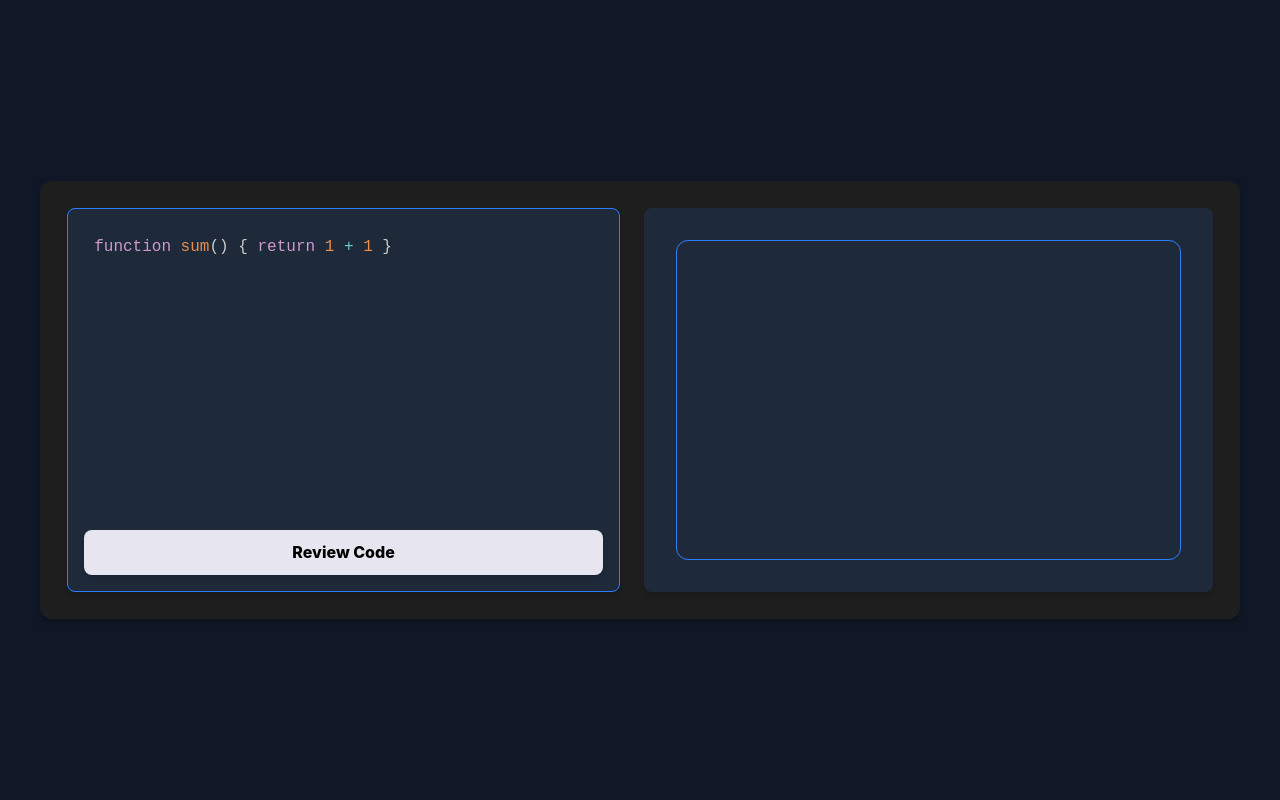
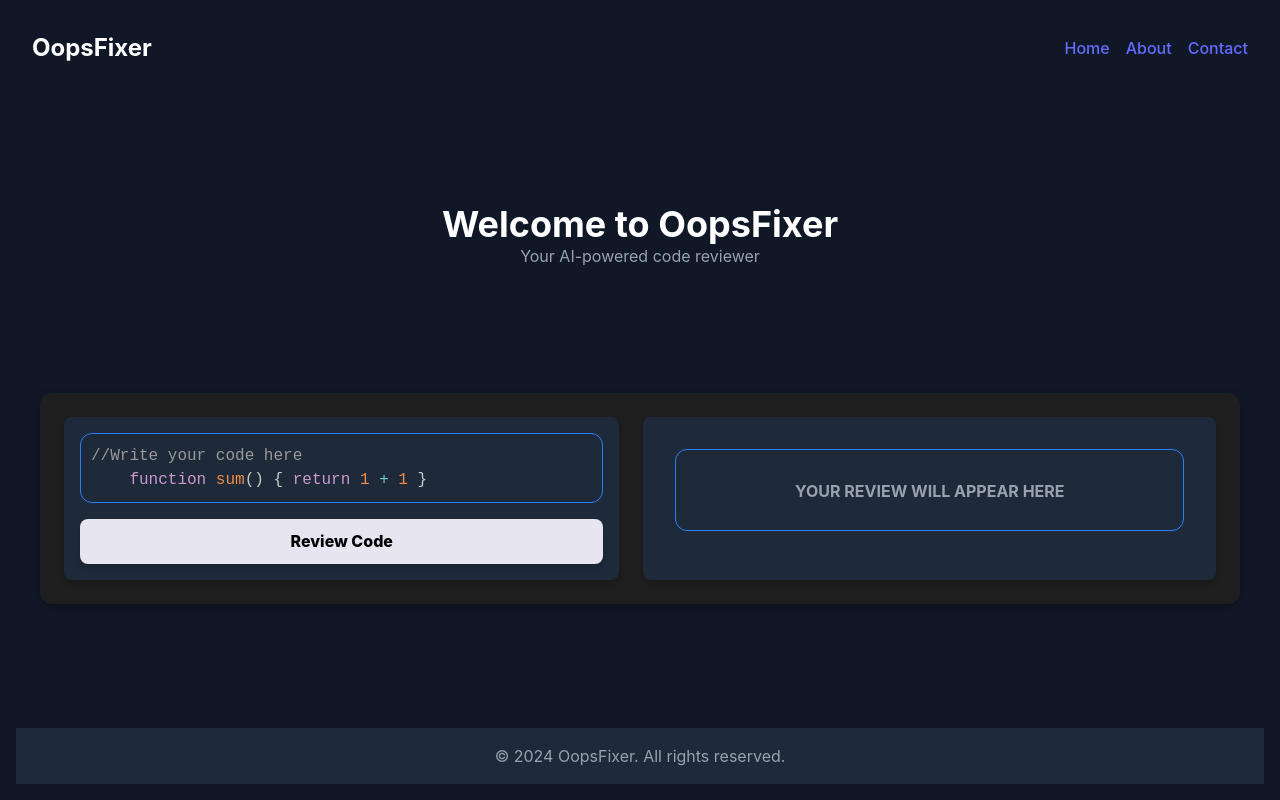
Before and after one commit to iamafridi/OopsFixer, a React (Vite) app in the folder Frontend/: page / in a window 1280 px wide. Built offline with nearby package versions, Linux system fonts and the light colour scheme.

Commit message:
ÜI updated

```diff
--- a/Frontend/src/App.css
+++ b/Frontend/src/App.css
@@ -1,10 +1,13 @@
 /* General Reset */
 @import "tailwindcss";
+@import url('https://fonts.googleapis.com/css2?family=Stack&display=swap');
+
 /* General Reset */
 * {
-  margin: 0;
+  /* margin: 2px; */
   /* padding: 0; */
   box-sizing: border-box;
+
 }
 
 /* html, body, #root {
@@ -26,11 +29,28 @@ main {
   display: flex;
   flex-direction: row;
   gap: 1.5rem;
-  padding: 1.7rem;
+  padding: 1.5rem;
   background: #1e1e1e;
   border-radius: 12px;
   box-shadow: 0px 4px 10px rgba(0, 0, 0, 0.3);
 }
+
+
+/* .background-text {
+  position: absolute;
+  top: 50%;
+  left: 50%;
+  transform: translate(-50%, -50%); */
+  /* font-size: 188rem; Adjust size as needed */
+  /* font-weight: bold; */
+  /* color: rgba(255, 255, 255, 0.1); Transparent effect */
+  /* text-transform: uppercase;
+  letter-spacing: 10px;
+  white-space: nowrap;
+  z-index: -1;
+  pointer-events: none;
+} */
+
 
 /* Left Section - Code Editor */
 /* .left {
--- a/Frontend/src/App.jsx
+++ b/Frontend/src/App.jsx
@@ -10,7 +10,9 @@ import './App.css';
 
 function App() {
   // State variables
-  const [code, setCode] = useState(`function sum() { return 1 + 1 }`);
+  // const [code, setCode] = useState('');
+  const [code, setCode] = useState(`//Write your code here
+    function sum() { return 1 + 1 }`);
   const [review, setReview] = useState('');
   const [loading, setLoading] = useState(false);
   const [progress, setProgress] = useState(0);
@@ -73,19 +75,42 @@ function App() {
   }
 
   return (
-    <div className="min-h-screen w-full bg-gray-900 dark:bg-gray-100 flex items-center justify-center p-4">
-      <main className="grid grid-cols-1 md:grid-cols-2 gap-6 p-4 md:p-8 max-w-6xl w-full bg-gray-900 dark:bg-gray-800 text-white rounded-lg shadow-lg">
+    <div className="min-h-screen w-full bg-gray-900 dark:bg-gray-100 flex flex-col items-center justify-between p-4">
+    {/* Navbar */}
+    <nav className="w-full text-white p-4">
+      <div className="max-w-7xl mx-auto flex justify-between items-center">
+        <h1 className="text-2xl font-bold">OopsFixer</h1>
+        <ul className="flex space-x-4">
+          <li><a href="#" className="hover:text-blue-400">Home</a></li>
+          <li><a href="#" className="hover:text-blue-400">About</a></li>
+          <li><a href="#" className="hover:text-blue-400">Contact</a></li>
+        </ul>
+      </div>
+    </nav>
+
+    {/* Header Text */}
+    <header className="text-center my-6">
+      <h1 className="text-4xl font-bold text-white">Welcome to OopsFixer</h1>
+      <p className="text-gray-400">Your AI-powered code reviewer</p>
+    </header>
+
+    {/* Main Section */}
+    <main className="grid grid-cols-1 md:grid-cols-2 gap-6 p-4 md:p-8 max-w-6xl w-full bg-gray-900 dark:bg-gray-800 text-white rounded-lg ">
       {/* Code Editor Section */}
-        <div className="flex border border-blue-500 flex-col bg-gray-800 dark:bg-gray-200 p-4 rounded-lg shadow-md w-full md:min-w-[24rem]">
-          <div className="flex-grow w-full overflow-hidden">
+      <div className="flex flex-col bg-gray-800 dark:bg-gray-200 p-4 rounded-lg shadow-md w-full md:min-w-[24rem]">
+        <div className="flex-grow w-full border border-blue-500 rounded-xl overflow-hidden relative">
+          {code === '' && (
+            <div className="absolute top-2 left-2 text-gray-400 pointer-events-none">
+              WRITE YOUR CODE HERE FOR A QUICK REVIEW
+            </div>
+          )}
           <Editor
             value={code}
             onValueChange={setCode}
-              placeholder='WRITE YOUR CODE HERE FOR A QUICK REVIEW'
             highlight={code => prism.highlight(code, prism.languages.javascript, "javascript")}
             padding={10}
             style={{
-                fontFamily: 'Fira Code, monospace',
+              fontFamily: 'Stack,Fira Code, monospace',
               fontSize: 16,
               whiteSpace: "pre-wrap",
               wordBreak: "break-word",
@@ -106,7 +131,12 @@ function App() {
       </div>
 
       {/* Review Output Section */}
-        <div className="bg-gray-800 dark:bg-gray-200 p-6 md:p-8 rounded-lg shadow-md overflow-y-auto w-full">
+      <div className="bg-gray-800 dark:bg-gray-200 p-6 md:p-8 rounded-lg shadow-md overflow-y-auto w-full relative">
+        {review === '' && !loading && (
+          <div className="absolute p-2 rounded-xl top-1/3 left-1/2 transform -translate-x-1/2 flex justify-center items-center text-gray-400 pointer-events-none font-bold">
+            YOUR REVIEW WILL APPEAR HERE
+          </div>
+        )}
         {loading ? (
           <div className="flex flex-col items-center justify-center h-full space-y-4 p-6">
             {/* Loading Spinner */}
@@ -119,19 +149,160 @@ function App() {
             <p>Loading review...</p>
           </div>
         ) : (
-            <div className="p-1 h-80 text-left border border-blue-500 rounded-xl"
-            aria-placeholder=' Here is your result'
-            >
+          <div className="p-10 border border-blue-500 rounded-xl">
             <Markdown rehypePlugins={[rehypeHighlight]}>{review}</Markdown>
           </div>
         )}
       </div>
     </main>
+
+    {/* Footer */}
+    <footer className="w-full bg-gray-800 text-gray-400 text-center p-4 mt-6">
+      <p>&copy; 2024 OopsFixer. All rights reserved.</p>
+    </footer>
   </div>
+
   );
 }
 
 export default App;
+
+// import { useState, useEffect } from 'react';
+// import "prismjs/themes/prism-tomorrow.css";
+// import Editor from "react-simple-code-editor";
+// import prism from "prismjs";
+// import Markdown from "react-markdown";
+// import rehypeHighlight from "rehype-highlight";
+// import "highlight.js/styles/github-dark.css";
+// import axios from 'axios';
+// import './App.css';
+
+// function App() {
+//   // State variables
+//   const [code, setCode] = useState(`function sum() { return 1 + 1 }`);
+//   const [review, setReview] = useState('');
+//   const [loading, setLoading] = useState(false);
+//   const [progress, setProgress] = useState(0);
+//   const [theme, setTheme] = useState("system");
+
+//   // Effect to handle theme changes
+//   useEffect(() => {
+//     if (theme === "light") {
+//       document.documentElement.classList.remove("dark");
+//     } else if (theme === "dark") {
+//       document.documentElement.classList.add("dark");
+//     } else {
+//       if (window.matchMedia && window.matchMedia('(prefers-color-scheme: dark)').matches) {
+//         document.documentElement.classList.add("dark");
+//       } else {
+//         document.documentElement.classList.remove("dark");
+//       }
+//     }
+//   }, [theme]);
+
+//   // Effect to apply syntax highlighting
+//   useEffect(() => {
+//     prism.highlightAll();
+//   }, []);
+
+//   // Function to request code review from API
+//   async function reviewCode() {
+//     try {
+//       setLoading(true);
+//       setProgress(0);
+
+//       // Simulate a progress bar animation
+//       const interval = setInterval(() => {
+//         setProgress((prev) => {
+//           if (prev < 90) {
+//             return prev + 5;
+//           }
+//           return prev;
+//         });
+//       }, 200);
+
+//       console.log("Sending request to backend...");
+
+//       // API request to get code review
+//       const response = await axios.post("http://localhost:3000/ai/get-review", { code });
+//       console.log("Full API Response:", response.data);
+//       setReview(response.data.review || "No review received.");
+
+//       clearInterval(interval);
+//       setProgress(100);
+//     } catch (error) {
+//       console.error("Error fetching review:", error.response ? error.response.data : error);
+//       setReview("Error fetching review.");
+//     } finally {
+//       setTimeout(() => {
+//         setLoading(false);
+//         setProgress(0);
+//       }, 1000);
+//     }
+//   }
+
+//   return (
+//     <div className="min-h-screen w-full bg-gray-900 dark:bg-gray-100 flex items-center justify-center p-4">
+//     <main className="grid grid-cols-1 md:grid-cols-2 gap-6 p-4 md:p-8 max-w-6xl w-full bg-gray-900 dark:bg-gray-800 text-white rounded-lg shadow-lg">
+//       {/* Code Editor Section */}
+//       <div className="flex flex-col bg-gray-800 dark:bg-gray-200 p-4 rounded-lg shadow-md w-full md:min-w-[24rem]">
+//         <div className="flex-grow w-full overflow-hidden relative">
+//           {code === '' && (
+//             <div className="absolute top-2 left-2 text-gray-400 pointer-events-none">
+//               WRITE YOUR CODE HERE FOR A QUICK REVIEW
+//             </div>
+//           )}
+//           <Editor
+//             value={code}
+//             onValueChange={setCode}
+//             highlight={code => prism.highlight(code, prism.languages.javascript, "javascript")}
+//             padding={10}
+//             style={{
+//               fontFamily: 'Fira Code, monospace',
+//               fontSize: 16,
+//               whiteSpace: "pre-wrap",
+//               wordBreak: "break-word",
+//               overflowWrap: "break-word",
+//               width: "100%",
+//               maxWidth: "100%",
+//               overflow: "hidden"
+//             }}
+//           />
+//         </div>
+//         <button
+//           onClick={reviewCode}
+//           className="mt-4 py-2 px-4 bg-blue-500 hover:bg-blue-600 rounded-lg text-black shadow-md w-full"
+//           disabled={loading}
+//         >
+//           {loading ? "Loading..." : "Review Code"}
+//         </button>
+//       </div>
+
+//       {/* Review Output Section */}
+//       <div className="bg-gray-800 dark:bg-gray-200 p-6 md:p-8 rounded-lg shadow-md overflow-y-auto w-full">
+//         {loading ? (
+//           <div className="flex flex-col items-center justify-center h-full space-y-4 p-6">
+//             {/* Loading Spinner */}
+//             <div className="w-16 h-16 border-4 border-blue-500 border-t-transparent rounded-full animate-spin"></div>
+//             {/* Progress Bar */}
+//             <div className="w-full bg-gray-700 rounded-full h-2 px-2">
+//               <div className="bg-blue-500 h-2 transition-all duration-200" style={{ width: `${progress}%` }}></div>
+//             </div>
+//             <p>{progress}%</p>
+//             <p>Loading review...</p>
+//           </div>
+//         ) : (
+//           <div className="p-10">
+//             <Markdown rehypePlugins={[rehypeHighlight]}>{review}</Markdown>
+//           </div>
+//         )}
+//       </div>
+//     </main>
+//   </div>
+//   );
+// }
+
+// export default App;
 
 
 // import { useState, useEffect } from 'react';
--- a/Frontend/src/index.css
+++ b/Frontend/src/index.css
@@ -1,4 +1,5 @@
 @import "tailwindcss";
+
 :root {
   font-family: Inter, system-ui, Avenir, Helvetica, Arial, sans-serif;
   line-height: 1.5;
@@ -31,10 +32,10 @@ a:hover {
   min-height: 100vh;
 } */
 
-h1 {
+/* h1 {
   font-size: 3.2em;
   line-height: 1.1;
-}
+} */
 
 button {
   border-radius: 8px;
```
Lines whose indentation alone changed are shown as unchanged.
